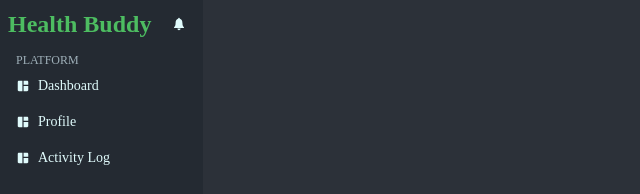
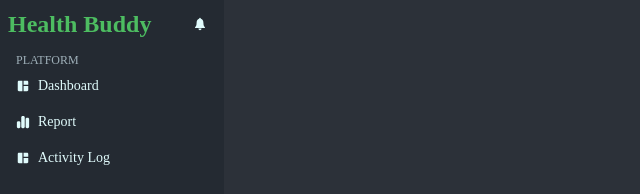
Before and after one commit to Kaimestry/ReactPractice, a React (Vite) app: page / in a window 1280 px wide. Shown: the top 194 px of the page, without its empty margins (0-640 px from the left). Built offline with nearby package versions, Linux system fonts and the light colour scheme; a web font is replaced by a local one.

Commit message:
fix: navbar has min-w

```diff
--- a/src/components/NavBar/Nav.tsx
+++ b/src/components/NavBar/Nav.tsx
@@ -8,7 +8,7 @@ const Nav = () => {
   const user = "Kaimestry";
 
   return (
-    <aside className="flex flex-col justify-between h-screen bg-muted px-2 py-2 gap-4">
+    <aside className="flex flex-col justify-between h-screen min-w-56 bg-muted px-2 py-2 gap-4">
       <div className="flex flex-col gap-3">
         {/* Header */}
         <section className="flex justify-between gap-3 items-center font-bold">
--- a/src/components/NavBar/nav.config.ts
+++ b/src/components/NavBar/nav.config.ts
@@ -1,4 +1,5 @@
 import { MdSpaceDashboard } from "react-icons/md";
+import { FaChartSimple } from "react-icons/fa6";
 import type { IconType } from "react-icons";
 
 export type NavItem = {
@@ -18,7 +19,7 @@ export const NAV_GROUPS = [
     title: "PLATFORM",
     items: [
       { label: "Dashboard", to: "/", icon: MdSpaceDashboard },
-      { label: "Profile", to: "/profile", icon: MdSpaceDashboard },
+      { label: "Report", to: "/report", icon: FaChartSimple },
       { label: "Activity Log", to: "/activity", icon: MdSpaceDashboard },
     ],
   },
```
